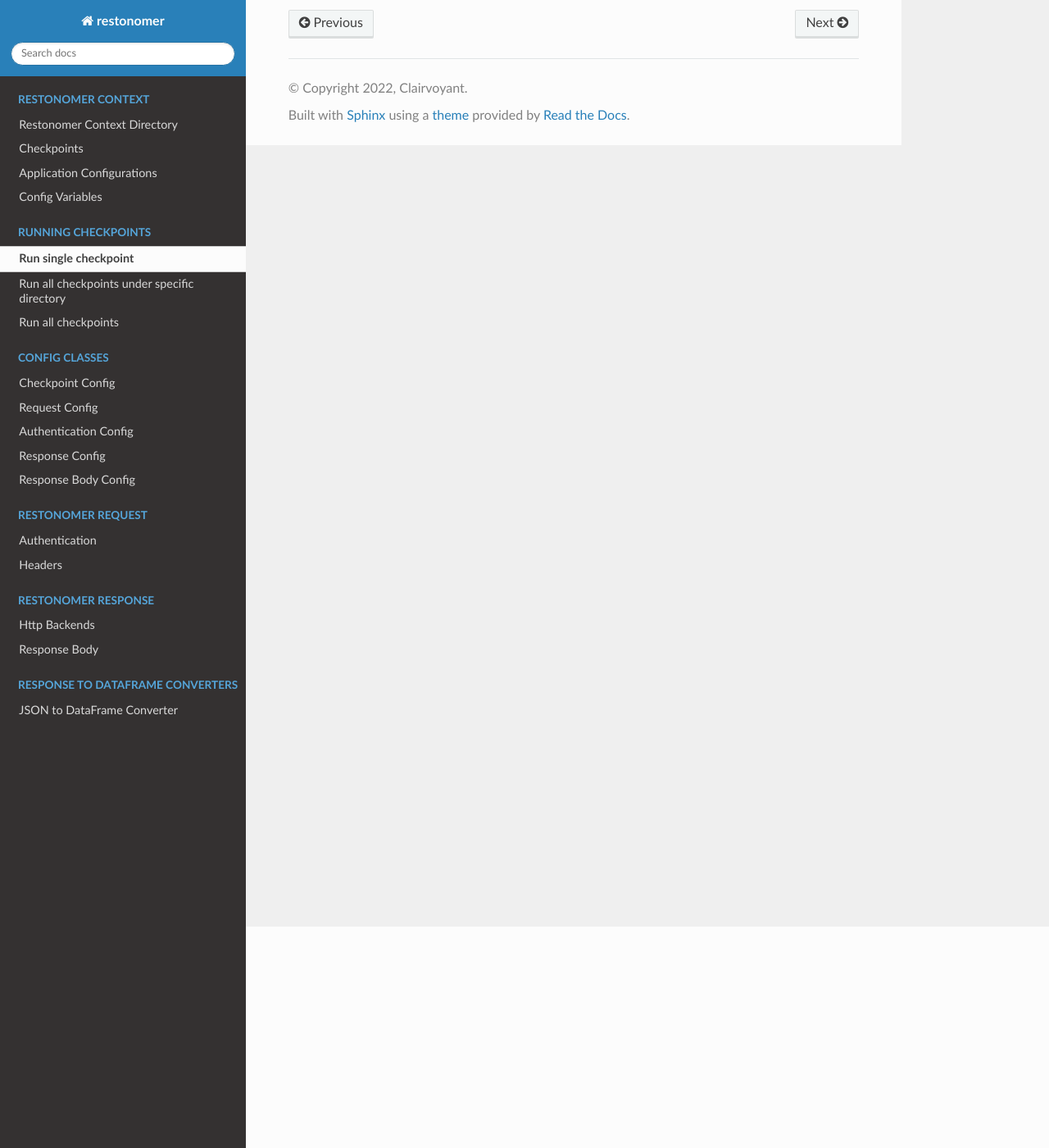
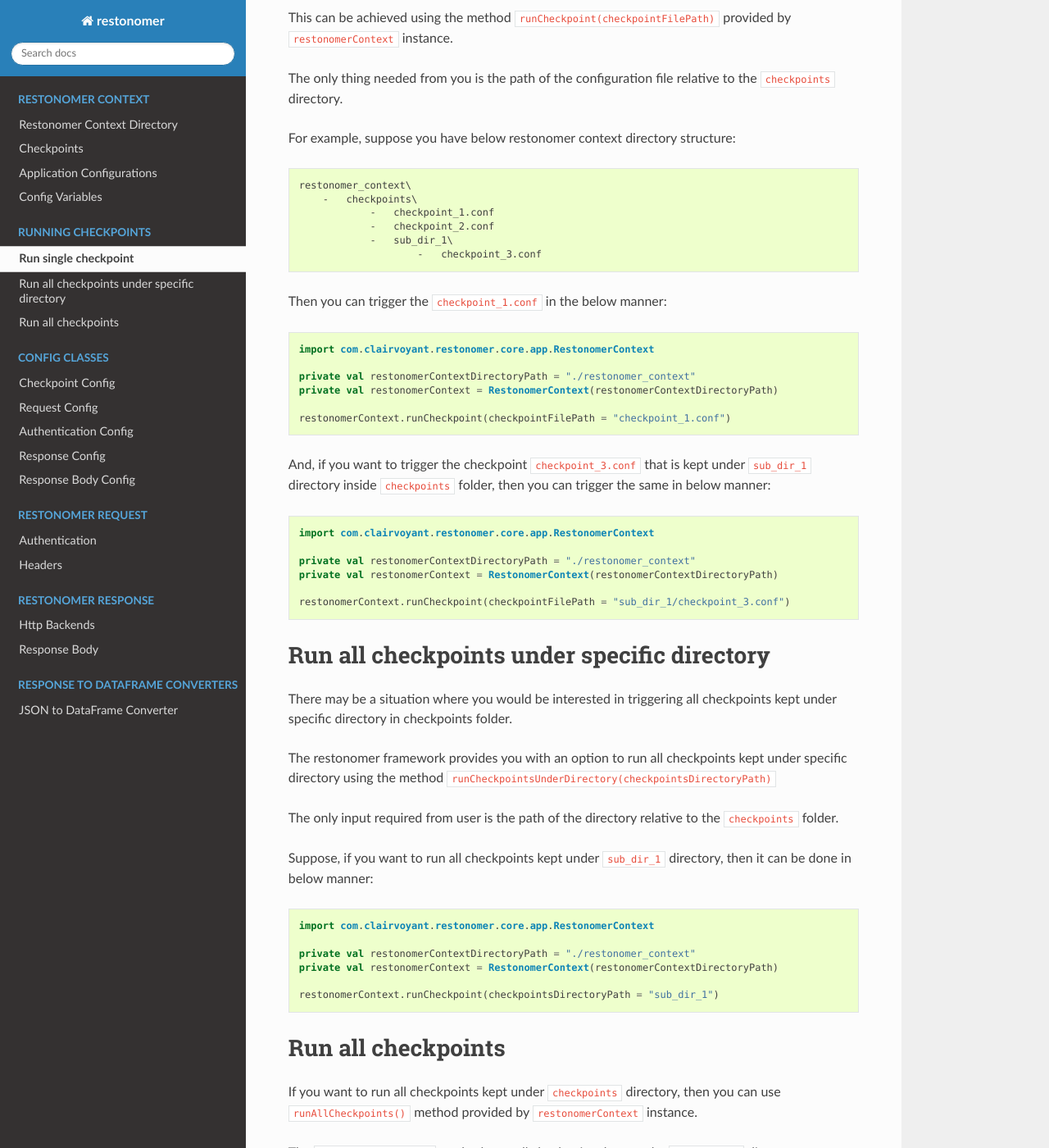
Before and after one commit to teamclairvoyant/restonomer, a Sphinx documentation site: the page built from docs/source/running_checkpoints.md, in a window 1280 px wide and 1400 px high, scrolled down 270 px. Shown: the whole window at 82% size. Built offline with Sphinx 7.4.7 and the Read the Docs theme 2.0.0, drawn with Linux system fonts in a browser that asks for light colours; some of the changed text lies outside the part shown.

Commit message:
Added documentation for running checkpoints.

````diff
--- a/docs/source/running_checkpoints.md
+++ b/docs/source/running_checkpoints.md
@@ -1,5 +1,83 @@
 # Run single checkpoint
+
+Once you have defined a checkpoint configuration file, then the next step is to trigger the checkpoint.
+
+The restonomer framework provides you the way to execute just a single checkpoint.
+
+This can be achieved using the method `runCheckpoint(checkpointFilePath)` provided by `restonomerContext` instance.
+
+The only thing needed from you is the path of the configuration file relative to the `checkpoints` directory.
+
+For example, suppose you have below restonomer context directory structure:
+
+```text
+restonomer_context\
+    -   checkpoints\
+            -   checkpoint_1.conf
+            -   checkpoint_2.conf
+            -   sub_dir_1\
+                    -   checkpoint_3.conf
+```
+
+Then you can trigger the `checkpoint_1.conf` in the below manner:
+
+```scala
+import com.clairvoyant.restonomer.core.app.RestonomerContext
+
+private val restonomerContextDirectoryPath = "./restonomer_context"
+private val restonomerContext = RestonomerContext(restonomerContextDirectoryPath)
+
+restonomerContext.runCheckpoint(checkpointFilePath = "checkpoint_1.conf")
+```
+
+And, if you want to trigger the checkpoint `checkpoint_3.conf` that is kept under `sub_dir_1` directory inside `checkpoints` folder,
+then you can trigger the same in below manner:
+
+```scala
+import com.clairvoyant.restonomer.core.app.RestonomerContext
+
+private val restonomerContextDirectoryPath = "./restonomer_context"
+private val restonomerContext = RestonomerContext(restonomerContextDirectoryPath)
+
+restonomerContext.runCheckpoint(checkpointFilePath = "sub_dir_1/checkpoint_3.conf")
+```
 
 # Run all checkpoints under specific directory
 
+There may be a situation where you would be interested in triggering all checkpoints kept under specific directory
+in checkpoints folder.
+
+The restonomer framework provides you with an option to run all checkpoints kept under specific directory using the method
+`runCheckpointsUnderDirectory(checkpointsDirectoryPath)`
+
+The only input required from user is the path of the directory relative to the `checkpoints` folder.
+
+Suppose, if you want to run all checkpoints kept under `sub_dir_1` directory, then it can be done in below manner:
+
+```scala
+import com.clairvoyant.restonomer.core.app.RestonomerContext
+
+private val restonomerContextDirectoryPath = "./restonomer_context"
+private val restonomerContext = RestonomerContext(restonomerContextDirectoryPath)
+
+restonomerContext.runCheckpoint(checkpointsDirectoryPath = "sub_dir_1")
+```
+
 # Run all checkpoints
+
+If you want to run all checkpoints kept under `checkpoints` directory, then you can use `runAllCheckpoints()` method
+provided by `restonomerContext` instance.
+
+The `runAllCheckpoints()` method runs all checkpoints kept under `checkpoints` directory irrespective of whether a
+checkpoint is at the root level or inside any subdirectory.
+
+You can trigger all checkpoints in below manner:
+
+```scala
+import com.clairvoyant.restonomer.core.app.RestonomerContext
+
+private val restonomerContextDirectoryPath = "./restonomer_context"
+private val restonomerContext = RestonomerContext(restonomerContextDirectoryPath)
+
+restonomerContext.runAllCheckpoints()
+```
````
